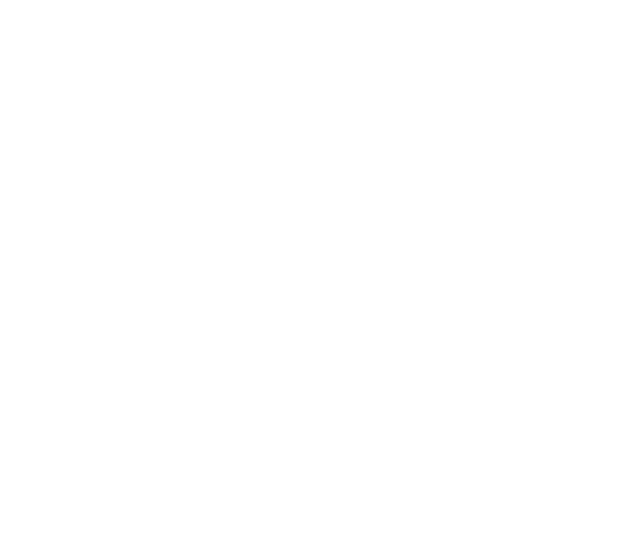
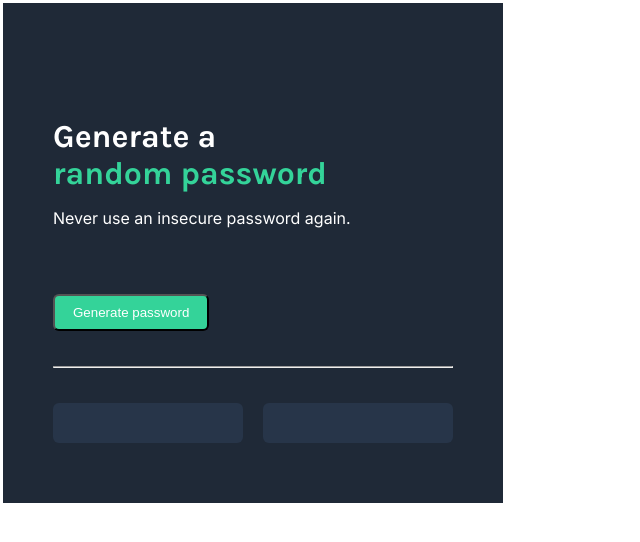
Before and after one commit to Lefasto/passwordGenerator, a plain HTML site: page index.html in a window 1280 px wide. Shown: the whole page, without its empty margins (0-640 px from the left). Drawn offline with Linux system fonts and the light colour scheme.

Commit message:
added the Styling

```diff
--- a/index.css
+++ b/index.css
@@ -1,3 +1,70 @@
 body {
+    font-family: "Inter", sans-serif;
+    margin: 0;
+    color: white;
+}
+
+#content {
+    width: 500px;
+    height: 500px;
+    background-color: #1F2937;
+    border: solid;
+}
+
+#heading {
+    font-family: "Karla", sans-serif;
+    margin-top: 115px;
+    margin-left: 50px;
+}
+
+h1 {
     margin: 0;
 }
+
+p {
+    margin-left: 50px;
+}
+
+hr {
+    margin: 35px 50px;
+}
+
+.green {
+    color: #34d399;
+}
+
+#btn-el {
+    margin-top: 50px;
+    margin-left: 50px;
+    background-color: #34d399;
+    color: white;
+    border-radius: 6px;
+    padding: 9px 18px;
+}
+
+.passwords {
+    display: flex;
+    margin: 35px 50px;
+}
+
+#fieldOne {
+    display: flex;
+    justify-content: center;
+    align-items: center;
+    height: 40px;
+    width: 210px;
+    margin-right: 10px;
+    background-color: #273549;
+    border-radius: 6px;
+}
+
+#fieldTwo {
+    display: flex;
+    justify-content: center;
+    align-items: center;
+    height: 40px;
+    width: 210px;
+    margin-left: 10px;
+    background-color: #273549;
+    border-radius: 6px;
+}
--- a/index.html
+++ b/index.html
@@ -1,9 +1,29 @@
 <html>
     <head>
+        <link rel="preconnect" href="https://fonts.googleapis.com">
+        <link rel="preconnect" href="https://fonts.gstatic.com" crossorigin>
+        <link href="https://fonts.googleapis.com/css2?family=Karla:ital,wght@0,200..800;1,200..800&display=swap" rel="stylesheet">
+        <link rel="preconnect" href="https://fonts.googleapis.com">
+        <link rel="preconnect" href="https://fonts.gstatic.com" crossorigin>
+        <link href="https://fonts.googleapis.com/css2?family=Inter:ital,opsz,wght@0,14..32,100..900;1,14..32,100..900&family=Karla:ital,wght@0,200..800;1,200..800&display=swap" rel="stylesheet">
         <link rel="stylesheet" href="index.css">
     </head>
     <body>
-        <h1></h1>
+        <div id="container">
+            <div id="content">
+                <div id="heading">
+                    <h1>Generate a</h1>
+                    <h1 class="green">random password</h1>
+                </div>
+                <p>Never use an insecure password again.</p>
+                <button id="btn-el">Generate password</button>
+                <hr>
+                <div class="passwords">
+                    <div id="fieldOne" class="green"></div>
+                    <div id="fieldTwo" class="green"></div>
+                </div>
+            </div>
+        </div>
         <script src="index.js"></script>
     </body>
 </html>
```
Also changed, not shown: index.js (line endings or trailing spaces).
